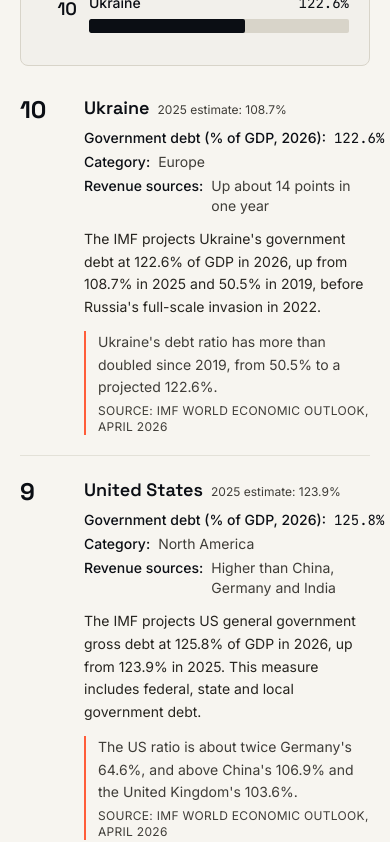
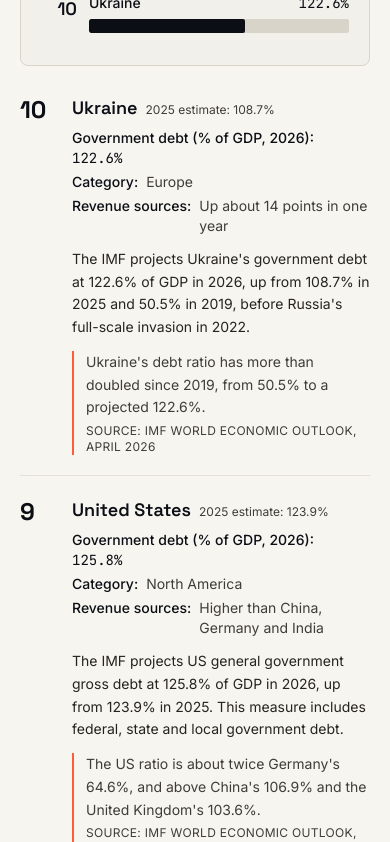
Before and after one commit to Vedang1655/viszlyn, a Next.js app: page / in a window 390 px wide. Shown: the part 1040-1882 px from the top of the page. Built offline with nearby package versions, Linux system fonts and the light colour scheme.

Commit message:
Fix mobile overflow of value row in ranking entries
Let the value row wrap and keep the number intact; narrower rank column on phones.

Co-Authored-By: Claude Sonnet 5.5 <noreply@anthropic.com>
Claude-Session: https://claude.ai/code/session_01Lx7Mnbsr2j6Zre36XCS9Kp

```diff
--- a/src/components/RankEntry.tsx
+++ b/src/components/RankEntry.tsx
@@ -40,7 +40,7 @@ export function RankEntry({
       className="flex gap-4 py-5 border-b border-stone-light/60 last:border-0 scroll-mt-20"
     >
       <span
-        className={`font-display font-bold text-2xl w-12 shrink-0 ${
+        className={`font-display font-bold text-2xl w-9 md:w-12 shrink-0 ${
           isFirst ? "text-signal" : "text-ink"
         }`}
       >
@@ -80,11 +80,11 @@ export function RankEntry({
           </div>
         )}
         <dl className="mt-1.5 flex flex-col gap-1">
-          <div className="flex gap-2 text-sm">
+          <div className="flex flex-wrap items-baseline gap-x-2 text-sm">
             <dt className="font-body font-medium text-ink shrink-0">
               {earningsLabel}
             </dt>
-            <dd className="font-data text-ink">{earnings}</dd>
+            <dd className="font-data text-ink whitespace-nowrap">{earnings}</dd>
           </div>
           <div className="flex gap-2 text-sm">
             <dt className="font-body font-medium text-ink shrink-0">Category:</dt>
```
